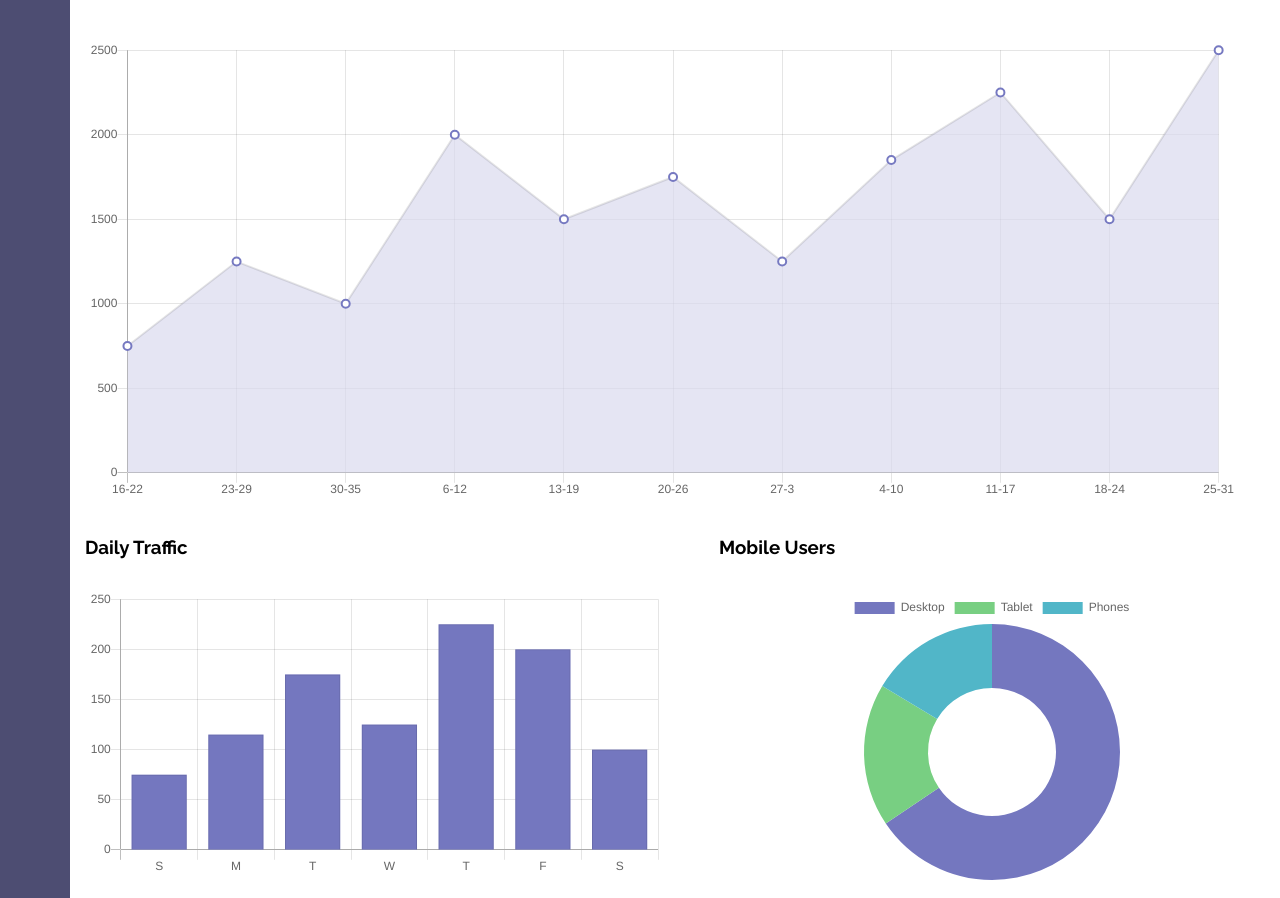
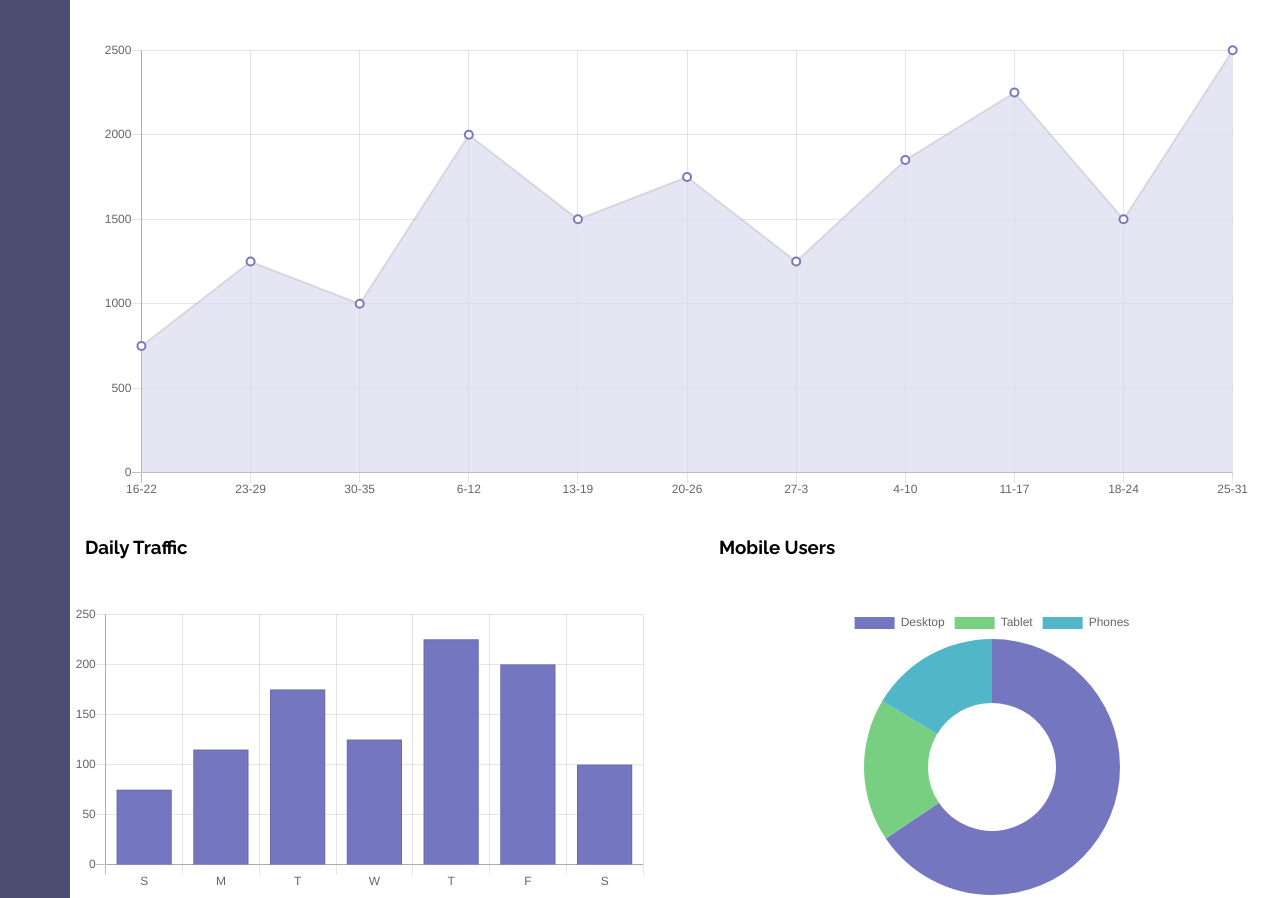
Before and after one commit to mayaliberman/web-app-dashboard, a website: page index.html in a window 1280 px wide. Shown: the part 371-1269 px from the top of the page. Drawn offline with nearby package versions, Linux system fonts and the light colour scheme.

Commit message:
traffice chart completed

```diff
--- a/scss/components/_alert.scss
+++ b/scss/components/_alert.scss
@@ -4,8 +4,7 @@
 
 .alert-banner {
     @include flexy($justify: space-between, $wrap: nowrap);
-
-    padding: 10px 15px;
+        padding: 10px 15px;
     background-color: $primary-color;
     margin: 15px;
     border-radius: 5px;
@@ -15,7 +14,7 @@
     font-size: $font-size-xs;
 }
 
-@media(min-width: 768px) {
+@media(min-width: $media-m) {
     .alert-banner {
         font-size: $font-size-s;
     }
--- a/scss/components/_charts.scss
+++ b/scss/components/_charts.scss
@@ -15,7 +15,6 @@
   @include flexy($wrap: nowrap);
   & li {
     padding: $padding-s $padding-s;
-
     list-style: none;
     border-radius: 15px;
     margin-left: 3px;
@@ -24,44 +23,44 @@
     color: $side-nav-color;
   }
 
-
   & li:hover {
     background-color: $green-color;
+    color: $white;
   }
 }
 
 .daily-mobile {
-     font-family: $primary-font;
-
+  font-family: $primary-font;
 }
 
-.daily-header, .mobile-header {
+.daily-header,
+.mobile-header {
   padding-left: $padding-m;
 }
 
-@media (min-width: 768px) {
+.daily > .widget-container-half {
+  margin: 0 auto;
+}
+
+@media (min-width: $media-m) {
   .daily-mobile {
     @include flexy($justify: space-between);
-
   }
 
   .traffic-nav li {
     padding: $padding-s $padding-m;
-     font-size: $font-size-s;
+    font-size: $font-size-s;
   }
 
   .daily-header,
   .mobile-header {
     padding-top: $padding-m;
-    padding-bottom: $padding-m;
-     }
+    padding-bottom: $padding-l;
+  }
 
-     #daily-chart {
-       padding-left: $padding-m;
-     }
 }
 
-@media (min-width: 1024px) {
+@media (min-width: $media-l) {
   .traffic-header {
     padding-top: $padding-l;
     padding-bottom: $padding-l;
@@ -71,10 +70,4 @@
     padding: $padding-s $padding-l;
   }
 
-  #traffic-chart {
-    padding-left: $padding-m;
-    padding-right: $padding-m;
-  }
-
-
 }
--- a/scss/components/_grid.scss
+++ b/scss/components/_grid.scss
@@ -50,10 +50,13 @@
 
   .widget-container-full {
     width: 90vw;
+    margin: 0 auto;
 
   }
 
   .widget-container-half {
     width: 45vw;
+    margin: 0 auto;
+
   }
 }
--- a/scss/components/_main-header.scss
+++ b/scss/components/_main-header.scss
@@ -25,7 +25,7 @@
   outline: 0;
   width: 100%;
 }
-@media (min-width: 768px) {
+@media (min-width: $media-m) {
   .main-header {
     justify-content: space-between;
   }
@@ -35,7 +35,7 @@
     width: 50%;
   }
 }
-@media (min-width: 1024px) {
+@media (min-width: $media-l) {
   .headeline {
     flex-grow: 1;
   }
--- a/scss/components/_navigation.scss
+++ b/scss/components/_navigation.scss
@@ -25,7 +25,7 @@
   padding: $padding-m;
 }
 
-@media (min-width: 768px) {
+@media (min-width: $media-m) {
   .navigation {
     flex-direction: column;
     justify-content: flex-start;
--- a/scss/utilities/_variables.scss
+++ b/scss/utilities/_variables.scss
@@ -7,7 +7,7 @@ $side-nav-color: #4d4d72;
 $white: #fcfcfc;
 $search-color: #dbdbee;
 $grey-color: #b3b2b2;
-$green-color: #98caa3;
+$green-color: #78cf82;
 $primary-font: 'Raleway', sans-serif;
 
 $font-size-l: 1.2rem;
@@ -17,4 +17,9 @@ $font-size-xs: 0.6rem;
 
 $padding-s: 10px;
 $padding-m: 15px;
+$padding-ml: 20px;
 $padding-l: 30px;
+$padding-xl: 40px;
+
+$media-m: 768px;
+$media-l: 1024px;
```
Also changed, not shown: scss/components/_header.scss (+5 -8 lines), css/style.css, 1 other file.
